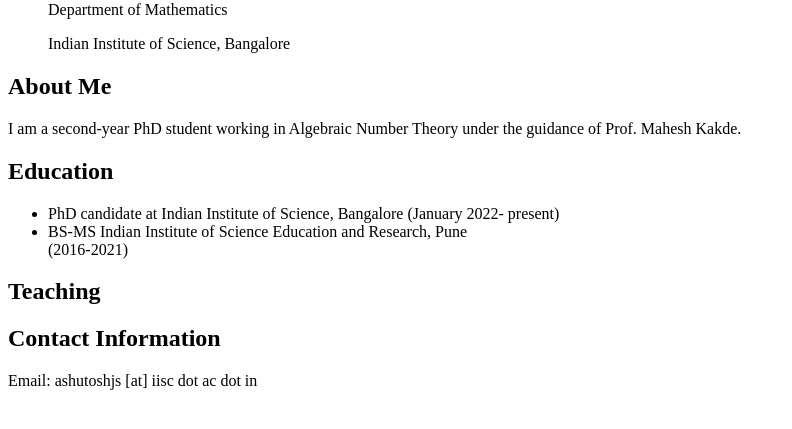
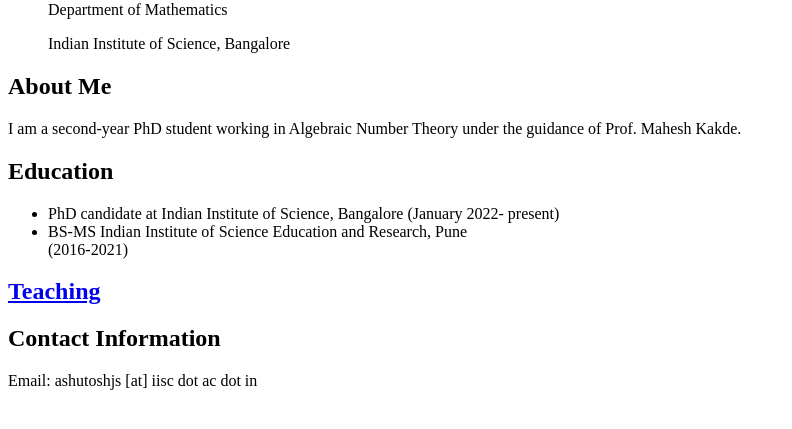
Before and after one commit to ashutoshjangle/ashutoshjangle.github.io, a plain HTML site: page index.html in a window 1280 px wide. Shown: the part 79-508 px from the top of the page, without its empty margins (0-792 px from the left). Drawn offline with Linux system fonts and the light colour scheme.

Commit message:
Add files via upload

```diff
--- a/index.html
+++ b/index.html
@@ -19,7 +19,7 @@
     <li> BS-MS Indian Institute of Science Education and Research, Pune</li> (2016-2021)</li>
   </ul>
 
-  <h2>Teaching</h2>
+  <h2><a href="teaching.html">Teaching</a></h2>
 
   <!-- <h2>Courses</h2>
   <ul>
```
